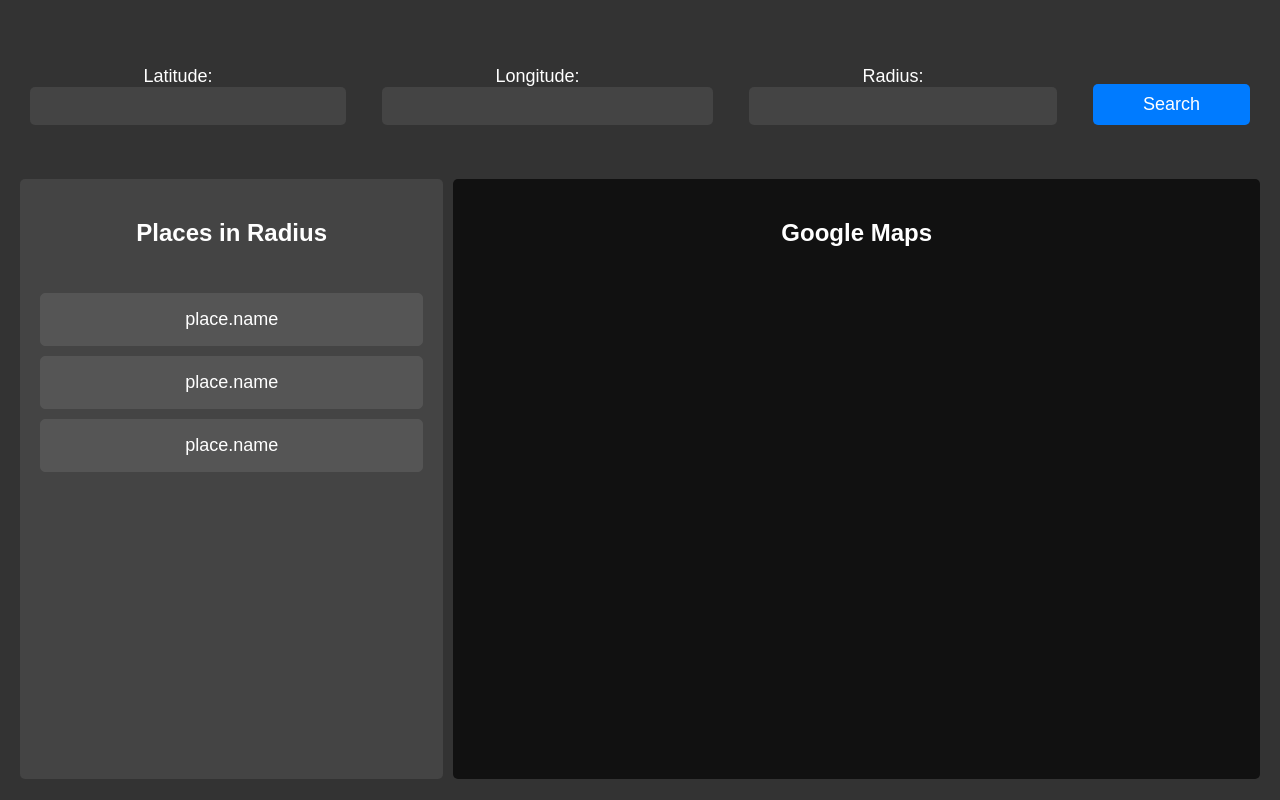
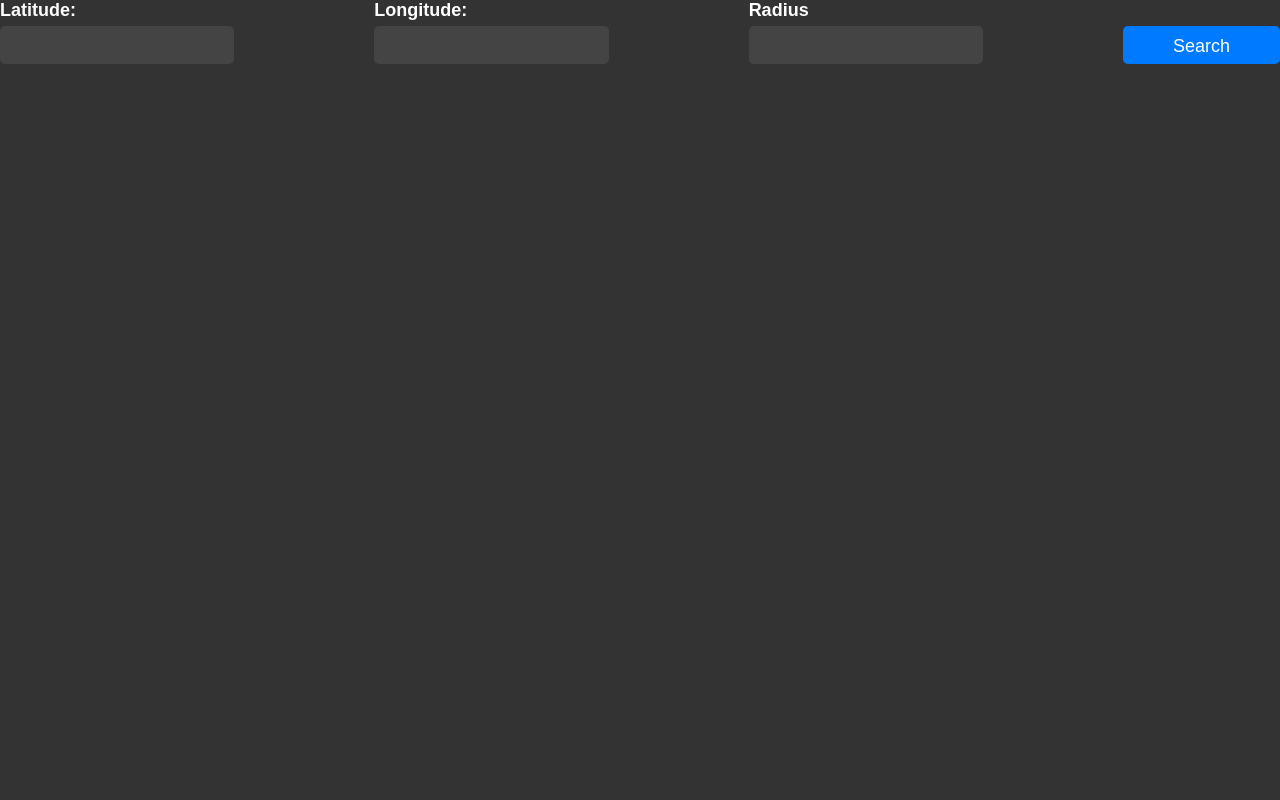
Before and after one commit to dogukanozdemir/Places-Frontend, a React (Create React App) app: page / in a window 1280 px wide. Built offline with nearby package versions, Linux system fonts and the light colour scheme.

Commit message:
redesign everything and turn elements into components

```diff
--- a/src/App.css
+++ b/src/App.css
@@ -1,112 +1,4 @@
 .App {
   color: #fff;
-  height: auto;
   font-family: Arial, sans-serif;
-  text-align: center;
-  display: flex;
-  flex-direction: column;
-  gap: 3vh;
 }
-
-.input-container {
-  display: flex;
-  flex-direction: row;
-  align-items: center;
-  gap: 3vh;
-  justify-content: center;
-  margin-bottom: 20px;
-  margin-top: 7vh;
-
-}
-
-.input-group {
-  margin: 10px 2vh;
-}
-
-.input-group label {
-  font-size: 18px;
-}
-
-.input-group input {
-  width: 100%;
-  padding: 10px;
-  font-size: 16px;
-  background-color: #444;
-  color: #fff;
-  border: none;
-  border-radius: 5px;
-}
-
-.input-group button {
-  width: 100%;
-  margin-top: 17px;
-}
-
-button {
-  background-color: #007bff;
-  color: #fff;
-  padding: 10px 50px;
-  border: none;
-  border-radius: 5px;
-  cursor: pointer;
-  font-size: large;
-}
-
-button:hover {
-  background-color: #0056b3;
-}
-
-.content-container {
-  display: flex;
-  flex-direction: row;
-  margin: 0 20px;
-  height: 75vh;
-}
-
-/* List Container */
-.list-container {
-  flex: 1;
-  background-color: #444;
-  padding: 20px;
-  border-radius: 5px;
-  margin-right: 10px;
-  display: flex;
-  flex-direction: column;
-  justify-content: flex-start;
-  align-items: stretch;
-}
-
-.list-container h2 {
-  font-size: 24px;
-}
-
-.list-container ul {
-  list-style-type: none;
-  padding: 0;
-}
-
-.list-container li {
-
-  font-size: 18px;
-  cursor: pointer;
-  margin: 10px 0;
-  padding: 15px;
-  border: 1px solid #555;
-  border-radius: 5px;
-  background-color: #555;
-}
-
-.list-container li:hover {
-  background-color: #666;
-}
-
-.map-container {
-  flex: 2;
-  background-color: #111;
-  padding: 20px;
-  border-radius: 5px;
-}
-
-.map-container h2 {
-  font-size: 24px;
-}
--- a/src/App.js
+++ b/src/App.js
@@ -1,47 +1,11 @@
 import './App.css';
+import {InputContainer} from './components/InputContainer/InputContainer'
 
-const sampleData = [
-  { name: 'Place 1', rating: 4.7, latitude: 40.7128, longitude: -74.0060 },
-  { name: 'Place 2', rating: 4.7, latitude: 34.0522, longitude: -118.2437 },
-  { name: 'Place 3', rating: 4.7, latitude: 51.5074, longitude: -0.1278 },
-
-];
 
 function App() {
   return (
     <div className="App">
-      <form>
-        <div className="input-container">
-          <div className="input-group">
-            <label>Latitude:</label>
-            <input type="text" name="latitude" />
-          </div>
-          <div className="input-group">
-            <label>Longitude:</label>
-            <input type="text" name="longitude" />
-          </div>
-          <div className="input-group">
-            <label>Radius:</label>
-            <input type="text" name="radius" />
-          </div>
-          <div className="input-group">
-            <button type="submit">Search</button>
-          </div>
-        </div>
-      </form>
-      <div className="content-container">
-        <div className="list-container">
-          <h2>Places in Radius</h2>
-          <ul>
-            {sampleData.map((place, index) => (
-              <li>place.name</li>
-            ))}
-          </ul>
-        </div>
-        <div className="map-container">
-          <h2>Google Maps</h2>
-        </div>
-      </div>
+      <InputContainer />
     </div>
   );
 }
--- /dev/null
+++ b/src/components/Button/Button.css
@@ -0,0 +1,16 @@
+.class-button {
+    height: 18px;
+    text-align: center;
+    background-color: #007bff;
+    color: #fff;
+    padding: 10px 50px;
+    border: none;
+    border-radius: 5px;
+    cursor: pointer;
+    font-size: large;
+    margin-top: 26px;
+}
+
+.class-button:hover {
+    background-color: #0056b3;
+}
--- /dev/null
+++ b/src/components/Button/Button.js
@@ -0,0 +1,7 @@
+import './Button.css'
+
+export function Button({text}) {
+    return (
+        <div className='class-button'>{text}</div>
+    );
+}
--- /dev/null
+++ b/src/components/InputContainer/InputContainer.css
@@ -0,0 +1,6 @@
+.input-container {
+    display: flex;
+    flex-direction: row;
+    justify-content: center;
+    gap: 20vh;
+}
--- /dev/null
+++ b/src/components/InputContainer/InputContainer.js
@@ -0,0 +1,14 @@
+import './InputContainer.css'
+import {Button} from '../Button/Button'
+import {Textbox} from '../Textbox/Textbox'
+
+export function InputContainer() {
+    return (
+        <div className='input-container'>
+            <Textbox header="Latitude:"/>
+            <Textbox header="Longitude:"/>
+            <Textbox header="Radius"/>
+            <Button className="input-container-button" text="Search"/>
+        </div>
+    );
+}
--- /dev/null
+++ b/src/components/Textbox/Textbox.css
@@ -0,0 +1,19 @@
+.text-box {
+    display: flex;
+    flex-direction: column;
+    gap: 5px;
+}
+.text-box label {
+    font-size: 18px;
+    font-weight:bold;
+}
+
+.text-input {
+    width: 100%;
+    padding: 10px;
+    font-size: 16px;
+    background-color: #444;
+    color: #fff;
+    border: none;
+    border-radius: 5px;
+}
--- /dev/null
+++ b/src/components/Textbox/Textbox.js
@@ -0,0 +1,11 @@
+import './Textbox.css'
+
+
+export function Textbox({header}) {
+    return (
+        <div className='text-box'>
+            <label>{header}</label>
+            <input type='text' className='text-input'></input>
+        </div>
+    );
+}
```
Also changed, not shown: src/components/PlaceCard/PlaceCard.css (added, +27 -0 lines), src/components/PlaceCard/PlaceCard.js (added, +14 -0 lines).
